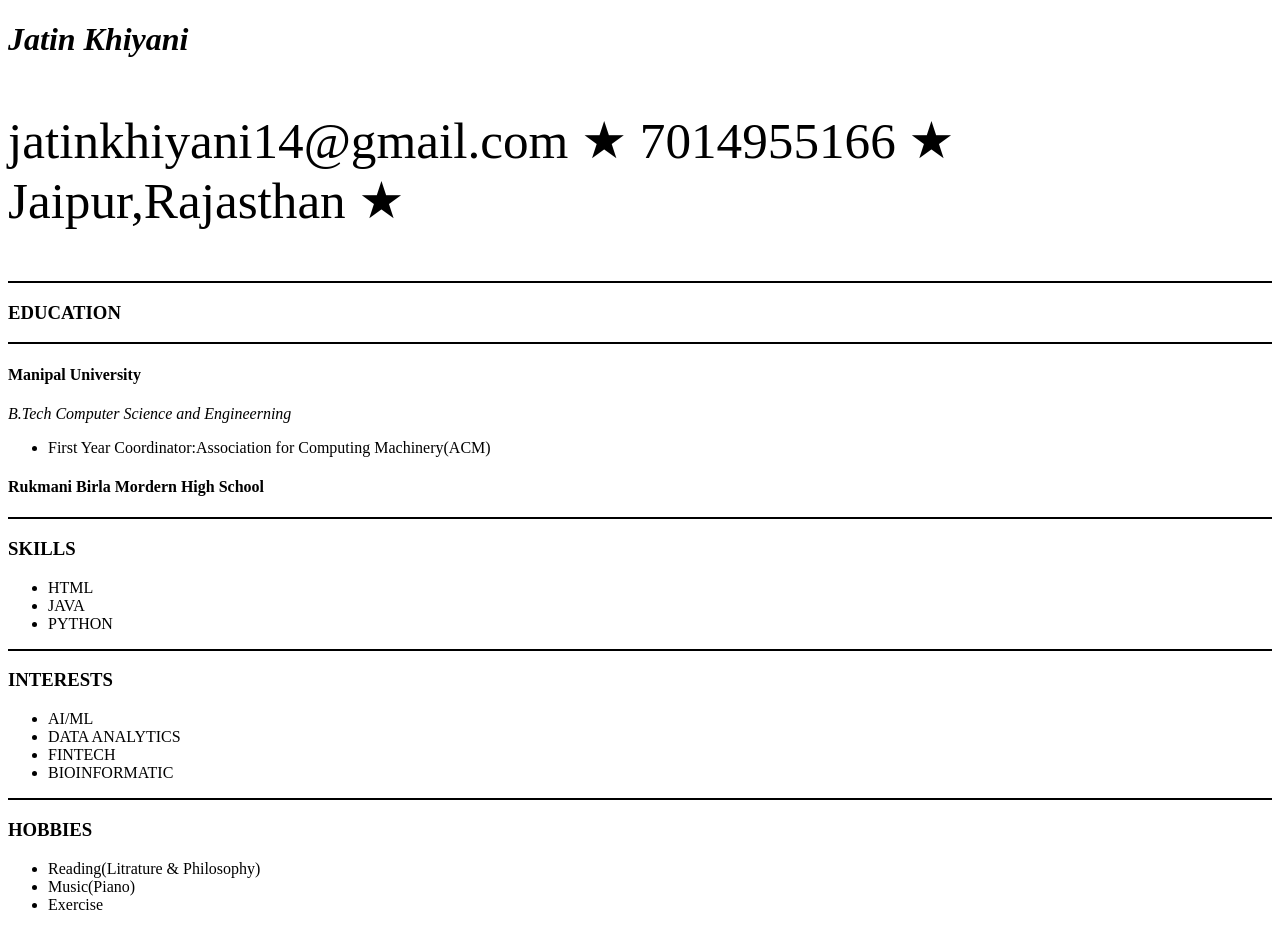
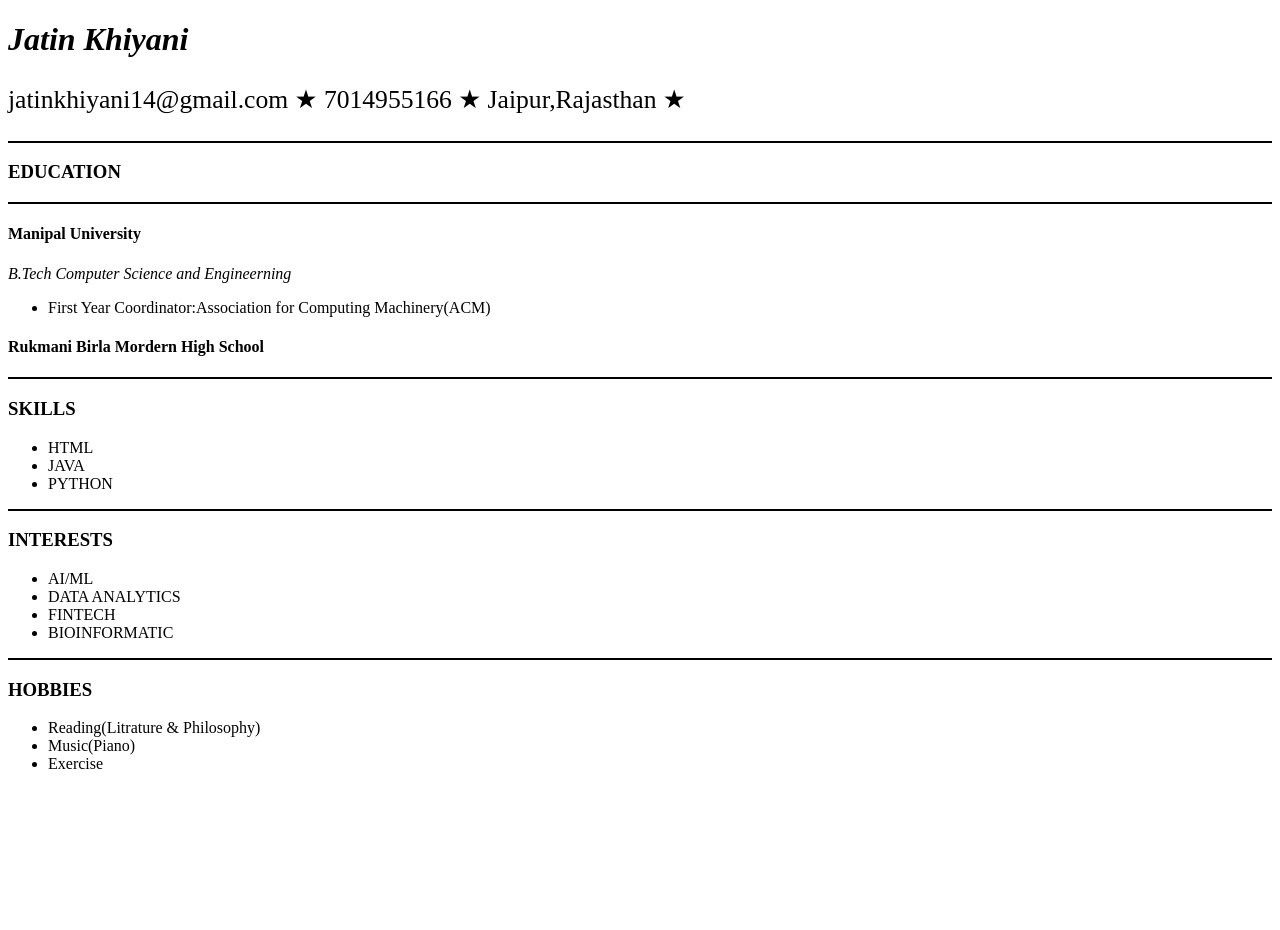
Before and after one commit to Jatin-Khiyani/HTML-Resume, a plain HTML site: page index.htm in a window 1280 px wide. After the commit the page ends 800 px from the top, so only its background shows below. Drawn offline with Linux system fonts and the light colour scheme.

Commit message:
index.html

```diff
--- a/index.htm
+++ b/index.htm
@@ -6,7 +6,7 @@
     </head>
     <body>
         <h1><i>Jatin Khiyani</i></h1>
-        <p style ="font-size:4vw">jatinkhiyani14@gmail.com &#9733 7014955166 &#9733 Jaipur,Rajasthan &#9733<p>
+        <p style ="font-size:2vw">jatinkhiyani14@gmail.com &#9733 7014955166 &#9733 Jaipur,Rajasthan &#9733<p>
         <hr size="2" noshade color="black">
         <h3>EDUCATION</h3>
         <hr size="2" noshade color="black">
```
